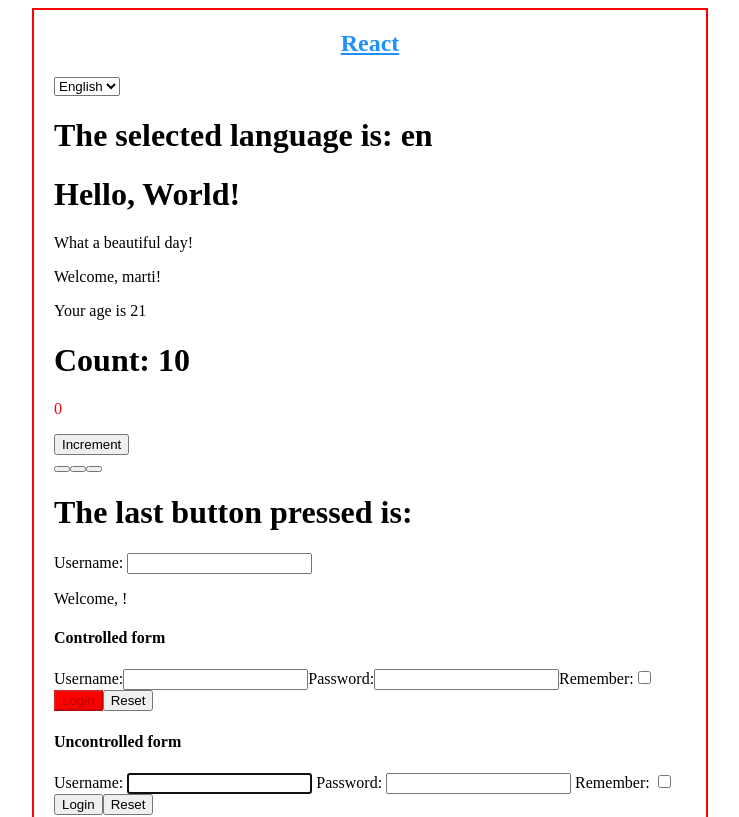
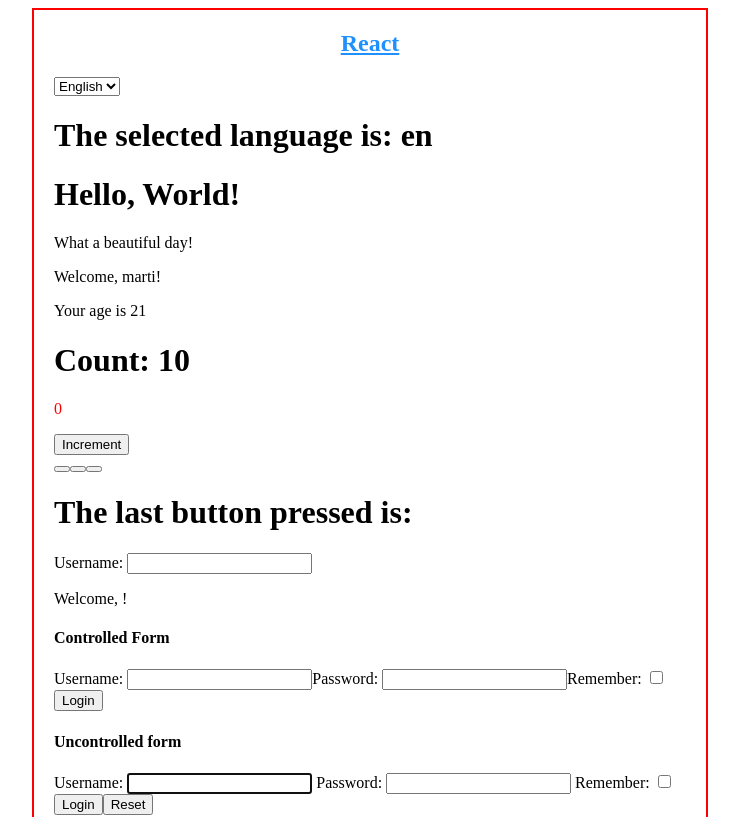
Before and after one commit to Martybb01/react-exercises, a React (Create React App) app: page / in a window 1280 px wide. Shown: the top 817 px of the page, without its empty margins (270-1009 px from the left). Built offline with nearby package versions, Linux system fonts and the light colour scheme.

Commit message:
End useState-02 / Login function component

```diff
--- a/src/Login.js
+++ b/src/Login.js
@@ -1,73 +1,133 @@
-import React from "react";
+import React, { useState } from "react";
 
-export class Login extends React.Component {
-  state = {
+export function Login() {
+  const [data, setData] = useState({
     username: "",
     password: "",
     remember: false,
-  };
-  handleInputChange = (event) => {
-    const value = event.target.value;
-    const name = event.target.name;
-    const type = event.target.type;
-    const checked = event.target.checked;
-    this.setState({ [name]: type === "checkbox" ? checked : value });
-  };
-  onLogin = () => {
-    console.log(this.state);
-    this.setState({
-      username: this.state.username,
-      password: this.state.password,
+  });
+
+  function handleInputChange(event) {
+    const { name, type, value, checked } = event.target;
+
+    setData((data) => {
+      return {
+        ...data,
+        [name]: type === "checkbox" ? checked : value,
+      };
     });
-  };
-  handleReset = () => {
-    this.setState({
-      username: "",
-      password: "",
-      remember: false,
-    });
-  };
+  }
 
-  render() {
-    const LoginStyle = {
-      backgroundColor: this.state.password.length < 8 ? "red" : "green",
-    };
-    return (
-      <div>
-        <h4>Controlled form</h4>
-        <label>Username:</label>
+  function handleFormLogin() {
+    console.log(data);
+  }
+
+  return (
+    <div>
+      <h4>Controlled Form</h4>
+      <form>
+        <label>Username: </label>
         <input
-          type="text"
           name="username"
-          value={this.state.username}
-          onChange={this.handleInputChange}
+          value={data.username}
+          onChange={handleInputChange}
         ></input>
-        <label>Password:</label>
+        <label>Password: </label>
         <input
+          name="password"
           type="password"
-          name="password"
-          value={this.state.password}
-          onChange={this.handleInputChange}
+          value={data.password}
+          onChange={handleInputChange}
         ></input>
-        <label>Remember:</label>
+        <label>Remember: </label>
         <input
+          name="remember"
           type="checkbox"
-          name="remember"
-          checked={this.state.remember}
-          onChange={this.handleInputChange}
+          checked={data.remember}
+          onChange={handleInputChange}
         ></input>
         <br />
         <button
           name="login"
           type="submit"
-          onClick={this.onLogin}
-          disabled={!(this.state.password && this.state.username)}
-          style={LoginStyle}
+          onClick={handleFormLogin}
+          disabled={!data.password && data.username}
         >
           Login
         </button>
-        <button onClick={this.handleReset}>Reset</button>
-      </div>
-    );
-  }
+      </form>
+    </div>
+  );
 }
+
+// export class Login extends React.Component {
+//   state = {
+//     username: "",
+//     password: "",
+//     remember: false,
+//   };
+//   handleInputChange = (event) => {
+//     const value = event.target.value;
+//     const name = event.target.name;
+//     const type = event.target.type;
+//     const checked = event.target.checked;
+//     this.setState({ [name]: type === "checkbox" ? checked : value });
+//   };
+//   onLogin = () => {
+//     console.log(this.state);
+//     this.setState({
+//       username: this.state.username,
+//       password: this.state.password,
+//     });
+//   };
+//   handleReset = () => {
+//     this.setState({
+//       username: "",
+//       password: "",
+//       remember: false,
+//     });
+//   };
+
+//   render() {
+//     const LoginStyle = {
+//       backgroundColor: this.state.password.length < 8 ? "red" : "green",
+//     };
+//     return (
+//       <div>
+//         <h4>Controlled form</h4>
+//         <label>Username:</label>
+//         <input
+//           type="text"
+//           name="username"
+//           value={this.state.username}
+//           onChange={this.handleInputChange}
+//         ></input>
+//         <label>Password:</label>
+//         <input
+//           type="password"
+//           name="password"
+//           value={this.state.password}
+//           onChange={this.handleInputChange}
+//         ></input>
+//         <label>Remember:</label>
+//         <input
+//           type="checkbox"
+//           name="remember"
+//           checked={this.state.remember}
+//           onChange={this.handleInputChange}
+//         ></input>
+//         <br />
+//         <button
+//           name="login"
+//           type="submit"
+//           onClick={this.onLogin}
+//           disabled={!(this.state.password && this.state.username)}
+//           style={LoginStyle}
+//         >
+//           Login
+//         </button>
+//         <button onClick={this.handleReset}>Reset</button>
+//       </div>
+//     );
+//   }
+// }
```
